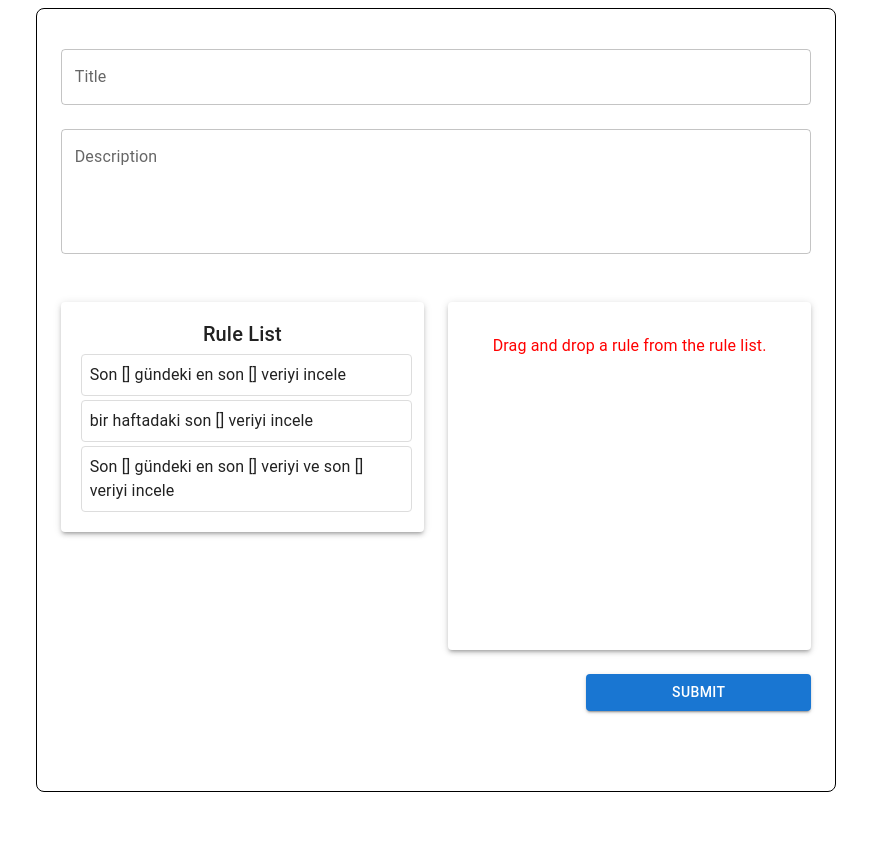
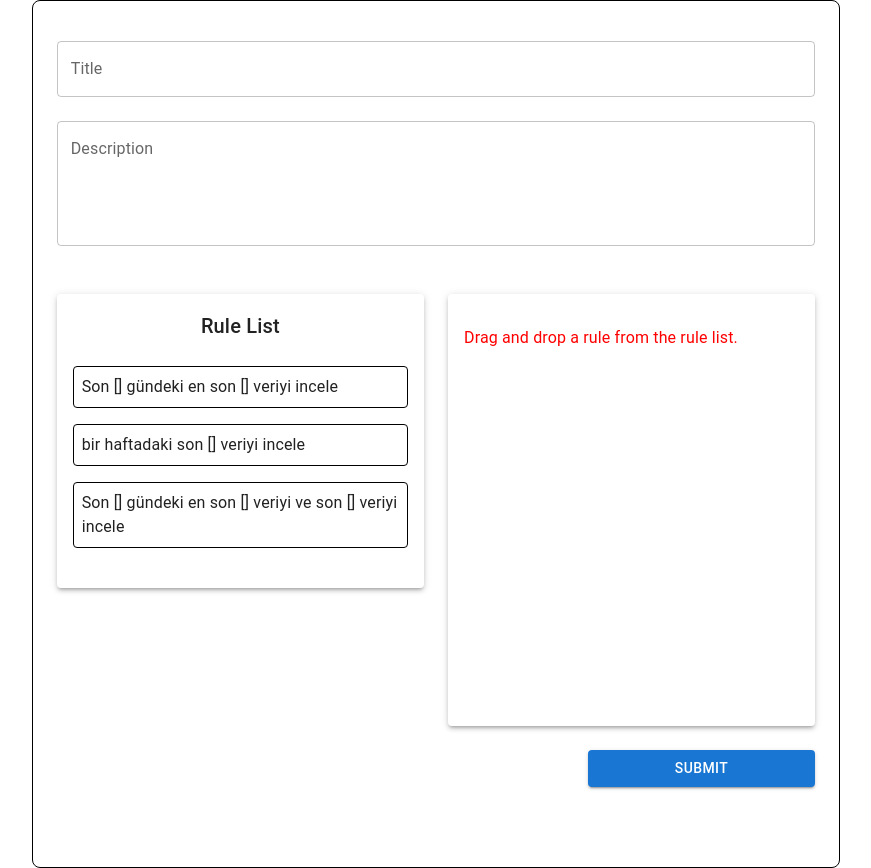
Before and after one commit to umtbyr/Form-component, a React (Vite) app: page / in a window 1280 px wide. Shown: the whole page, without its empty margins (204-1075 px from the left). Before the commit the page ends 800 px from the top, so only its background shows below. Built offline with nearby package versions, Linux system fonts and the light colour scheme.

Commit message:
comments added

```diff
--- a/src/MainForm/MainForm.tsx
+++ b/src/MainForm/MainForm.tsx
@@ -12,7 +12,10 @@ import { createContext } from "react";
 import { mainFormContextType } from "./types";
 import DndProvider from "./components/DndProvider";
 
+//form context
 const mainFormContext = createContext<mainFormContextType | null>(null);
+
+//custom hook that checks context is not null.
 export const useMainFormContext = () => {
     const context = useContext(mainFormContext);
     if (!context) {
@@ -57,6 +60,8 @@ const MainForm: React.FC = () => {
         setIsEditing,
         setConsumerList,
     };
+
+    //valiadation shecma that uses yup library.
     const schema = yup.object().shape({
         title: yup.string().required("Title is required"),
         description: yup.string().required("Description is required"),
@@ -72,6 +77,7 @@ const MainForm: React.FC = () => {
             .default([]),
     });
 
+    //form react hook
     const {
         register,
         setValue,
@@ -85,7 +91,7 @@ const MainForm: React.FC = () => {
             consumer: consumerList,
         },
     });
-
+    //since we programatically change the value of the consumerList, we should check the error state of it and trigger if there is any.
     useEffect(() => {
         setValue("consumer", consumerList);
         if (consumerList.length > 0) {
@@ -95,55 +101,49 @@ const MainForm: React.FC = () => {
         }
     }, [consumerList, setValue, trigger, clearErrors]);
 
+    //dialog close handler which we pass to dialog via props.
     const onCloseFormHandler = () => {
+        //clears the active item.
         setActiveItem(null);
         setFormIsOpen(false);
+        //if dialog opens for any editing purposes set the editing state to false.
         if (isEditing) {
-            toggleIsEditing();
+            setIsEditing(false);
         }
     };
-    const onSubmitFormHandler = (
+    //dialog submit or edit handler which we pass to dialog via props.
+    const onSubmitOrEditFormHandler = (
         activeItem: ItemType,
         paramsArray: ParamType[]
     ) => {
-        if (isEditing) {
-            toggleIsEditing();
-        }
         setActiveItem((prev) => {
+            //null check for active item.
             if (!prev) {
                 return null;
             }
+            //create an Item object with proper params that we get from the arguments of the func.
             const updatedActiveItem = {
                 ...prev,
                 params: paramsArray as ParamType[],
             };
-            setConsumerList((prev) => {
-                const updatedConsumerArray = prev.filter(
-                    (item) => item.code !== activeItem.code
-                );
-                return [...updatedConsumerArray, updatedActiveItem];
-            });
-            if (!isEditing) {
+            //we have two possible cases. one if we editing an item, in that case we should get rid of the old item first.
+            if (isEditing) {
+                setConsumerList((prev) => {
+                    const updatedConsumerArray = prev.filter(
+                        (item) => item.code !== activeItem.code
+                    );
+                    return [updatedActiveItem, ...updatedConsumerArray];
+                });
+            } else {
+                //in the second case we don't need to delete any item from consumerList but we should delete the item we dragged from the sourceList(rulesList).
+                setConsumerList((prev) => [updatedActiveItem, ...prev]);
                 setRulesList((prevList) =>
                     prevList.filter((item) => item.code !== activeItem.code)
                 );
             }
         });
     };
-    const sortableItemDelete = (code: string) => {
-        setConsumerList((prev) => prev.filter((item) => item.code !== code));
-    };
-    const sortableItemEdit = (code: string) => {
-        const itemToEdit = consumerList.find((item) => item.code === code);
-        setIsEditing(true);
-        setActiveItem(itemToEdit);
-        setFormIsOpen(true);
-    };
-
-    const toggleIsEditing = () => {
-        setIsEditing((prev) => !prev);
-    };
-
+    //sumbit handler for main item it logs the form data for demo purpose.
     const onSubmit: SubmitHandler<FormInputType> = (data) => {
         console.log(data);
     };
@@ -165,16 +165,11 @@ const MainForm: React.FC = () => {
                         register={register}
                         errors={errors}
                     />
+
                     <DndProvider>
                         <Grid container spacing={3} mt={3}>
                             <SourceList sourceList={rulesList} />
-                            <ConsumerList
-                                consumerList={consumerList}
-                                register={register}
-                                errors={errors}
-                                sortableItemDelete={sortableItemDelete}
-                                sortableItemEdit={sortableItemEdit}
-                            />
+                            <ConsumerList register={register} errors={errors} />
                         </Grid>
                     </DndProvider>
                     <Box
@@ -198,7 +193,7 @@ const MainForm: React.FC = () => {
                     <DialogComponent
                         isEditing={isEditing}
                         open={formIsOpen}
-                        onSubmitHanlder={onSubmitFormHandler}
+                        onSubmitOrEditHanlder={onSubmitOrEditFormHandler}
                         onCloseHanlder={onCloseFormHandler}
                         item={activeItem}
                     ></DialogComponent>
--- a/src/MainForm/components/ConsumerList.tsx
+++ b/src/MainForm/components/ConsumerList.tsx
@@ -1,25 +1,36 @@
-import { Grid, Paper, Typography } from "@mui/material";
+import { Box, Grid, Paper, Typography } from "@mui/material";
 import DroppableList from "./DroppableList";
 import { SortableContext } from "@dnd-kit/sortable";
 import SortableItem from "./SortableItem";
-import { FormInputType, ItemType } from "../types";
+import { FormInputType } from "../types";
 import { FieldErrors, UseFormRegister } from "react-hook-form";
 import { verticalListSortingStrategy } from "@dnd-kit/sortable";
+import { useMainFormContext } from "../MainForm";
 type Props = {
     register: UseFormRegister<FormInputType>;
     errors: FieldErrors<FormInputType>;
-    consumerList: ItemType[];
-    sortableItemEdit: (code: string) => void;
-    sortableItemDelete: (code: string) => void;
 };
 
-const ConsumerList: React.FC<Props> = ({
-    sortableItemDelete,
-    sortableItemEdit,
+const ConsumerList: React.FC<Props> = ({ register, errors }) => {
+    //consuming the context that is provided from mainForm
+    const {
+        setConsumerList,
+        setIsEditing,
+        setFormIsOpen,
+        setActiveItem,
         consumerList,
-    register,
-    errors,
-}) => {
+    } = useMainFormContext();
+    //delete and edit item functionallity.
+    const sortableItemDelete = (code: string) => {
+        setConsumerList((prev) => prev.filter((item) => item.code !== code));
+    };
+    const sortableItemEdit = (code: string) => {
+        const itemToEdit = consumerList.find((item) => item.code === code);
+        setIsEditing(true);
+        setActiveItem(itemToEdit);
+        setFormIsOpen(true);
+    };
+
     return (
         <Grid item xs={6}>
             <Paper elevation={3} sx={{ p: 2 }}>
@@ -27,6 +38,13 @@ const ConsumerList: React.FC<Props> = ({
                     <SortableContext
                         strategy={verticalListSortingStrategy}
                         items={consumerList.map((item) => item.code)}
+                    >
+                        <Box
+                            sx={{
+                                display: "flex",
+                                flexDirection: "column",
+                                alignItems: "center ",
+                            }}
                         >
                             {consumerList.map((item) => (
                                 <SortableItem
@@ -37,13 +55,14 @@ const ConsumerList: React.FC<Props> = ({
                                     label={item.text}
                                 ></SortableItem>
                             ))}
+                        </Box>
 
                         <input
                             type="hidden"
                             value={JSON.stringify(consumerList)}
                             {...register("consumer")}
                         />
-
+                        <Box sx={{display:'flex', justifyContent:'center'}}>
                             {errors.consumer && (
                                 <Typography
                                     sx={{
@@ -55,6 +74,7 @@ const ConsumerList: React.FC<Props> = ({
                                     {errors.consumer.message}
                                 </Typography>
                             )}
+                        </Box>
                     </SortableContext>
                 </DroppableList>
             </Paper>
--- a/src/MainForm/components/DialogComponent.tsx
+++ b/src/MainForm/components/DialogComponent.tsx
@@ -19,7 +19,7 @@ import { Close } from "@mui/icons-material";
 type Props = {
     item: ItemType | undefined | null;
     onCloseHanlder: () => void;
-    onSubmitHanlder: (item: ItemType, paramsArray: ParamType[]) => void;
+    onSubmitOrEditHanlder: (item: ItemType, paramsArray: ParamType[]) => void;
     open: boolean;
     isEditing?: boolean;
 };
@@ -27,20 +27,24 @@ type Props = {
 const DialogComponent: React.FC<Props> = ({
     item,
     onCloseHanlder,
-    onSubmitHanlder,
+    onSubmitOrEditHanlder,
     open,
     isEditing,
 }) => {
+    //null check for item.
     if (!item || !item.text) {
         return <p>No items avaliable</p>;
     }
-
+    //since we should create inputFields dynamically first we need to determine how many [] do we have in the string.
     const paramsLength = countSquareBrackets(item.text);
+    //creates an Inputs array with dynamic items. Later we will use these input names to create dynamic TextFieleds.
+    //then we will give these input names to that Textfields to register them to react-hook-form also we'll use these names to create validation shcema.
     const Inputs = Array.from(
         { length: paramsLength },
         (_, index) => `input${index + 1}`
     );
-
+    //dynamically creating the schema and we use .reduce function on Inputs array to create schema value of the schema will be the same since
+    //they all are number. but keys will be dynamic. acc[inputName]
     const schema = yup.object().shape(
         Inputs.reduce((acc, inputName) => {
             acc[inputName] = yup
@@ -61,6 +65,8 @@ const DialogComponent: React.FC<Props> = ({
     });
 
     const onSubmit: SubmitHandler<InputFields> = (inputs) => {
+        //create the paramsArray from the given form data. Object.values return an array form given object. then we map over that array and create
+        //param object and put them in an array.
         const paramsArray = Object.values(inputs).map((input, index) => {
             return {
                 param: input,
@@ -68,7 +74,7 @@ const DialogComponent: React.FC<Props> = ({
             } as ParamType;
         });
 
-        onSubmitHanlder(item, paramsArray.reverse());
+        onSubmitOrEditHanlder(item, paramsArray.reverse());
         onCloseHanlder();
     };
 
--- a/src/MainForm/components/DraggableItem.tsx
+++ b/src/MainForm/components/DraggableItem.tsx
@@ -15,9 +15,8 @@ const DraggableItem: React.FC<Props> = ({ id, label }) => {
             ? `translate(${transform.x}px, ${transform.y}px)`
             : undefined,
         transition: "none",
-        margin: "4px",
+        margin: "8px",
         padding: "8px",
-        border: "1px solid #ddd",
         borderRadius: "4px",
         backgroundColor: "#fff",
         cursor: "pointer",
@@ -26,7 +25,13 @@ const DraggableItem: React.FC<Props> = ({ id, label }) => {
     };
 
     return (
-        <Box ref={setNodeRef} style={style} {...attributes} {...listeners}>
+        <Box
+            sx={{ border: "0.5px solid black" }}
+            ref={setNodeRef}
+            style={style}
+            {...attributes}
+            {...listeners}
+        >
             <Typography component="p">{label}</Typography>
         </Box>
     );
--- a/src/MainForm/components/DroppableList.tsx
+++ b/src/MainForm/components/DroppableList.tsx
@@ -5,14 +5,14 @@ type Props = {
     id: string;
     children?: React.ReactNode;
 };
-
+//wrapper component for dropping funtionality.
 const DroppableList: React.FC<Props> = ({ id, children }) => {
     const { setNodeRef } = useDroppable({
         id: id,
     });
 
     return (
-        <Box sx={{ minHeight: "300px" }} ref={setNodeRef}>
+        <Box sx={{ minHeight: "400px", display:'flex' }} ref={setNodeRef}>
             {children}
         </Box>
     );
--- a/src/MainForm/components/SortableItem.tsx
+++ b/src/MainForm/components/SortableItem.tsx
@@ -23,9 +23,6 @@ const SortableItem: React.FC<SortableItemProps> = ({
     const style: React.CSSProperties = {
         transform: transform ? CSS.Transform.toString(transform) : undefined,
         transition,
-        margin: "4px",
-        padding: "8px",
-
         borderRadius: "4px",
         cursor: "grab",
         width: "100%",
@@ -38,7 +35,10 @@ const SortableItem: React.FC<SortableItemProps> = ({
             ref={setNodeRef}
             {...attributes}
             sx={{
+                border: "0.5px solid black",
+                py: 2,
                 px: 1,
+                m: 1,
                 display: "flex",
                 gap: 1,
                 alignItems: "center",
--- a/src/MainForm/components/SourceList.tsx
+++ b/src/MainForm/components/SourceList.tsx
@@ -1,4 +1,4 @@
-import { Grid, Paper, Typography } from "@mui/material";
+import { Box, Grid, Paper, Typography } from "@mui/material";
 import { ItemType } from "../types";
 import DraggableItem from "./DraggableItem";
 
@@ -18,6 +18,14 @@ const SourceList: React.FC<Props> = ({ sourceList }) => {
                 <Typography sx={{ textAlign: "center" }} variant="h6">
                     Rule List
                 </Typography>
+                <Box
+                    sx={{
+                        display: "flex",
+                        flexDirection: "column",
+                        alignItems: "center",
+                        py:2
+                    }}
+                >
                     {sourceList.map((item) => (
                         <DraggableItem
                             key={item.code}
@@ -25,6 +33,7 @@ const SourceList: React.FC<Props> = ({ sourceList }) => {
                             label={item.text}
                         />
                     ))}
+                </Box>
             </Paper>
         </Grid>
     );
```
Lines whose indentation alone changed are shown as unchanged.
